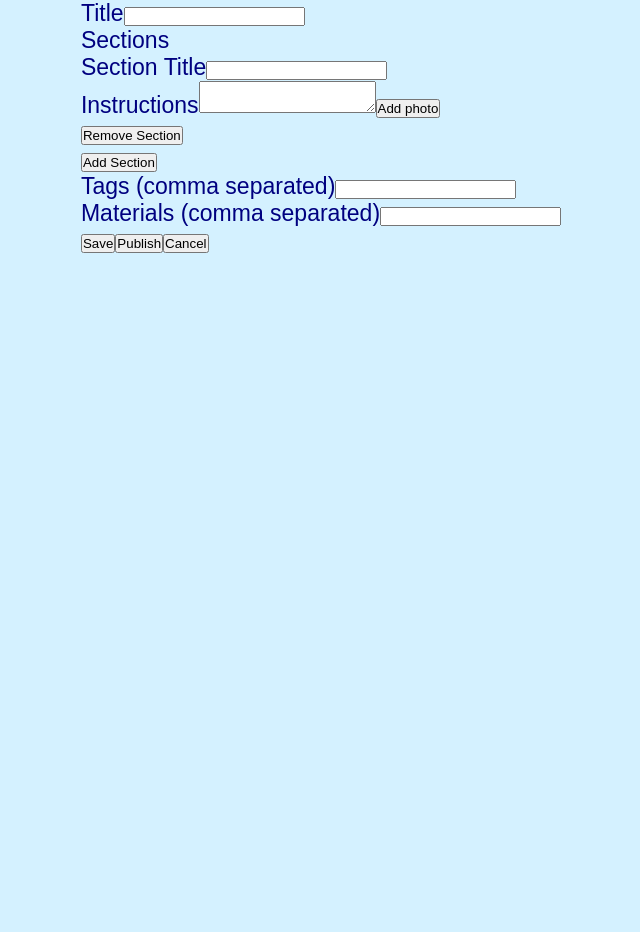
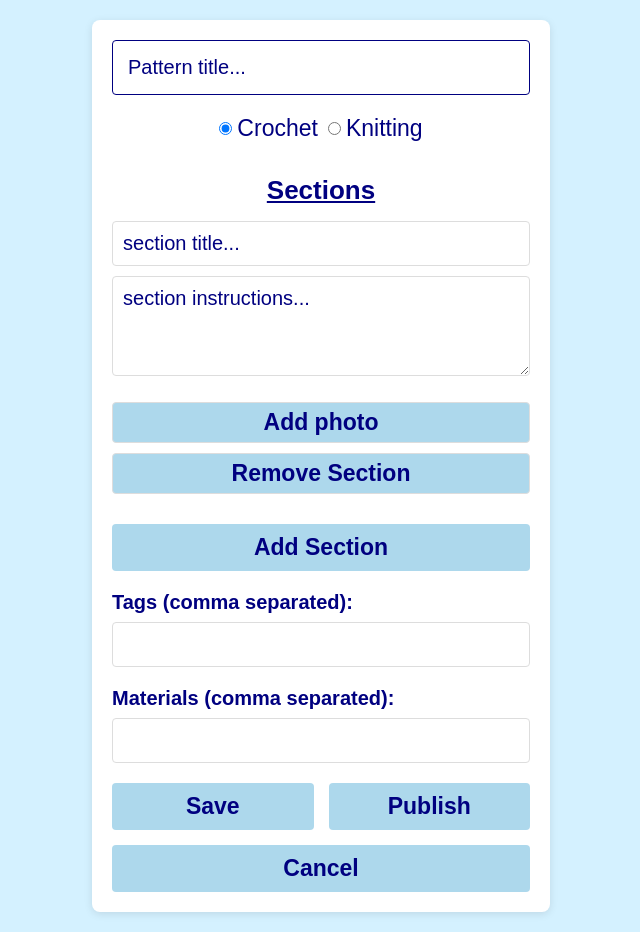
Before and after one commit to ldamps/YarnScapeApp, a React (Vite) app in the folder yarnscape-app/: page /create in a window 1280 px wide. Shown: the whole page, without its empty margins (319-959 px from the left). Before the commit the page ends 800 px from the top, so only its background shows below. Built offline with nearby package versions, Linux system fonts and the light colour scheme; no server answers; sample sign-in values are in the browser's storage.

Commit message:
create pattern styling

```diff
--- a/yarnscape-app/src/pages/Create.tsx
+++ b/yarnscape-app/src/pages/Create.tsx
@@ -14,6 +14,7 @@ interface Section {
 interface Pattern {
     id: string;
     title: string;
+    type: 'crochet' | 'knitting';
     sections: Section[];
     tags: string[];
     materials: string[];
@@ -29,6 +30,7 @@ const Create = () => {
     const [sections, setSections] = useState<Section[]>([{ title: '', instructions: '', photoUrl: '' }]);
     const [tags, setTags] = useState<string[]>([]);
     const [materials, setMaterials] = useState<string[]>([]);
+    const [patternType, setPatternType] = useState<'crochet' | 'knitting'>('crochet'); // default is crochet
 
     // Handle form input changes
     const handleTitleChange = (e: React.ChangeEvent<HTMLInputElement>) => {
@@ -58,6 +60,10 @@ const Create = () => {
         setSections(updatedSections);
     };
 
+    const handlePatternTypeChange = (e: React.ChangeEvent<HTMLInputElement>) => {
+        setPatternType(e.target.value as 'crochet' | 'knitting');
+    };
+
     // Submit the form
     const handleSubmit = async (e: React.FormEvent) => {
         e.preventDefault();
@@ -66,7 +72,7 @@ const Create = () => {
             // Save to Firestore
             //await firestore.collection('patterns').add(patternData);
             await addDoc(collection(db, 'my-patterns'), {
-                userId: user?.uid, title: title, sections: sections, tags: tags, materials: materials
+                userId: user?.uid, title: title, sections: sections, tags: tags, materials: materials, type: patternType
             })
             alert('Pattern added successfully!');
             // Reset form
@@ -74,6 +80,9 @@ const Create = () => {
             setSections([{ title: '', instructions: '', photoUrl: '' }]);
             setTags([]);
             setMaterials([]);
+            setPatternType('crochet');
+            // go to the design page
+            navigate('/design');
         } catch (error) {
             console.error('Error adding pattern: ', error);
         }
@@ -94,23 +103,30 @@ const Create = () => {
             <form onSubmit={handleSubmit}>
 
                 <div className="create-headerSection">
-                    <div>
-                        <label>Title</label>
-                        <input type="text" value={title} onChange={handleTitleChange} required />
+                    <div className="create-patternTitle">
+                        <input placeholder='Pattern title...' type="text" value={title} onChange={handleTitleChange} required />
+                    </div>
+                    <div className="create-patternType">
+                        <label>
+                            <input type="radio" name="patternType" value="crochet" checked={patternType === 'crochet'} onChange={handlePatternTypeChange} />
+                            Crochet
+                        </label>
+                        <label>
+                            <input type="radio" name="patternType" value="knitting" checked={patternType === 'knitting'} onChange={handlePatternTypeChange} />
+                            Knitting
+                        </label>
                     </div>
                 </div>
 
                 <div className="create-body-sections">
-                    <label>Sections</label>
+                    <label className="sectionLabel">Sections</label>
                     {sections.map((section, index) => (
                     <div key={index}>
                         <div>
-                            <label>Section Title</label>
-                            <input type="text" value={section.title} onChange={(e) => handleSectionChange(index, 'title', e.target.value)} required />
+                            <input type="text" placeholder='section title...' value={section.title} onChange={(e) => handleSectionChange(index, 'title', e.target.value)} required />
                         </div>
                         <div>
-                            <label>Instructions</label>
-                            <textarea value={section.instructions} onChange={(e) => handleSectionChange(index, 'instructions', e.target.value)} required />
+                            <textarea placeholder='section instructions...' value={section.instructions} onChange={(e) => handleSectionChange(index, 'instructions', e.target.value)} required />
                             <button>Add photo</button>
                         </div>
                         {/*
@@ -126,19 +142,23 @@ const Create = () => {
 
                 <div className="create-optional">
                     <div className="create-tags">
-                        <label>Tags (comma separated)</label>
+                        <label>Tags (comma separated): </label>
                         <input type="text" value={tags.join(', ')} onChange={handleTagChange} />
                     </div>
 
                     <div className="create-materials">
-                        <label>Materials (comma separated)</label>
+                        <label>Materials (comma separated): </label>
                         <input type="text" value={materials.join(', ')} onChange={handleMaterialsChange} />
                     </div>
                 </div>
 
-                <button type="submit">Save</button>
-                <button>Publish</button>
-                <button onClick={handleCancel}>Cancel</button>
+                <div className='createbuttons'>
+                    <div className='createbuttons-row'>
+                        <button type="submit">Save</button>
+                        <button>Publish</button>
+                    </div>
+                    <button onClick={handleCancel}>Cancel</button>
+                </div>
             </form>
         </div>
     );
--- a/yarnscape-app/src/pages/styles.css
+++ b/yarnscape-app/src/pages/styles.css
@@ -37,7 +37,7 @@
     --c-background-button: #3A3B3C;
     --c-background-focus: #8BAEc7;
     --c-background-hover: #A1B9D2;
-    --c-background-inputfocus: #E4EcF5;
+    --c-background-inputfocus: #808080;
 }
 
 /* Text size prefs (small/normal/large) */
@@ -602,6 +602,326 @@ Bottom nav styles */
 /*---------------------------------------------------
 Pattern Design styles */
 
+.design-container {
+    padding: 20px;
+}
+
+.design-header {
+    text-align: center;
+    margin-bottom: 30px;
+    font-size: var(--text-headersize);
+    color: var(--c-text-primary);
+}
+
+.design-body {
+    padding: 20px;
+    background-color: var(--c-background-primary);
+    border-radius: 8px;
+    box-shadow: 0 2px 8px rgba(0, 0, 0, 0.1);
+}
+
+.design-body .createPattern-button {
+    width: 100%;
+    background-color: var(--c-background-button);
+    color: var(--c-text-primary);
+    font-weight: bold;
+    padding: 10px 20px;
+    margin-bottom: 20px;
+    border: none;
+    font-size: var(--text-size);
+}
+
+.design-body button:hover {
+    background-color: var(--c-background-focus);
+}
+
+.design-body h3 {
+    font-size: var(--text-subheadersize);
+    margin-bottom: 10px;
+    color: var(--c-text-primary);
+}
+
+.myPattern-column {
+    display: flex;
+    flex-direction: column;
+    gap: 10px;
+    padding-top: 2%;
+    padding-bottom: 2%;
+}
+
+.myPattern-column ul {
+    list-style-type: none;
+    padding: 0;
+}
+
+.myPattern-item {
+    display: flex;
+    justify-content: space-between; /* Ensures the pattern title and buttons are spaced out */
+    align-items: center; /* Vertically centers the content */
+    padding: 10px;
+    border: 1px solid #ddd;
+    border-radius: 8px;
+    background-color: var(--c-background-primary);
+    box-shadow: 0 2px 5px rgba(0, 0, 0, 0.1);
+}
+
+/* Style for the pattern title */
+.myPattern-item span {
+    font-size: var(--text-size);
+    color: var(--c-text-primary);
+    font-weight: 500;
+    flex: 1; /* Allows the title to take up available space */
+}
+
+/* Container for the buttons to align them horizontally */
+.myPattern-columnbtns {
+    display: flex;
+    gap: 10px; /* Adds space between buttons */
+}
+
+/* Style for the buttons */
+.myPattern-columnbtns button {
+    background-color: var(--c-background-button);
+    color: var(--c-text-primary);
+    border: none;
+    padding: 8px 15px;
+    font-size: 14px;
+    cursor: pointer;
+    border-radius: 4px;
+    transition: background-color 0.3s ease;
+}
+
+.myPattern-columnbtns button:hover {
+    background-color: var(--c-background-focus);
+}
+
+/*---------------------------------------------------
+Create pattern styles */
+.create-container {
+    display: flex;
+    justify-content: center;
+    padding: 20px;
+    background-color: var(--c-background);
+}
+
+form {
+    width: 100%;
+    max-width: 800px;
+    background-color: var(--c-background-primary);
+    padding: 20px;
+    border-radius: 8px;
+    box-shadow: 0 2px 8px rgba(0, 0, 0, 0.1);
+}
+
+.create-headerSection {
+    display: flex;
+    flex-direction: column; /* Change from row to column */
+    gap: 20px; /* Adds space between the items */
+    margin-bottom: 8%;
+}
+
+.create-patternTitle input {
+    width: 100%;
+    padding: 15px;
+    font-size: var(--text-size-input);
+    color: var(--c-text-primary);
+    border: 1px solid #ddd;
+    border-radius: 4px;
+    border-color: var(--c-text-primary);
+    background-color: var(--c-background-primary);
+}
+
+.create-patternTitle input::placeholder {
+    color: var(--c-text-primary)
+}
+
+.create-patternTitle input:focus {
+    background-color: var(--c-background-inputfocus);
+}
+
+.create-patternType {
+    justify-content: center;
+    display: flex;
+    gap: 10px;
+}
+
+.create-patternType label {
+    display: flex;
+    align-items: center;
+    gap: 5px;
+    font-size: var(--text-size);
+    color: var(--c-text-primary);
+}
+
+.create-body-sections {
+    margin-bottom: 20px;
+}
+
+.sectionLabel {
+    display: block;
+    text-align: center;
+    font-weight: bold;
+    text-decoration: underline;
+    font-size: var(--text-headersize);
+    margin-top: 5px;
+    margin-bottom: 15px;
+}
+
+.create-body-sections > div {
+    margin-bottom: 20px;
+    font-size: var(--c-text-primary);
+}
+
+/* Section Title Styling */
+.create-body-sections input[type="text"] {
+    width: 100%;
+    padding: 10px;
+    font-size: var(--text-size-input);
+    border: 1px solid #ddd;
+    border-radius: 4px;
+    margin-bottom: 10px;
+    background-color: var(--c-background-primary);
+    color: var(--c-text-primary)
+}
+
+.create-body-sections input::placeholder {
+    color: var(--c-text-primary)
+}
+
+.create-body-sections input:focus {
+    background-color: var(--c-background-inputfocus);
+}
+
+/* Instructions Styling */
+.create-body-sections textarea {
+    width: 100%;
+    padding: 10px;
+    font-size: var(--text-size-input);
+    color: var(--c-text-primary);
+    background-color: var(--c-background-primary);
+    border: 1px solid #ddd;
+    border-radius: 4px;
+    height: 100px; /* Adjust the height of the textarea */
+    margin-bottom: 10px;
+}
+
+.create-body-sections textarea::placeholder {
+    color: var(--c-text-primary)
+}
+
+.create-body-sections textarea:focus {
+    background-color: var(--c-background-inputfocus);
+}
+
+/* Add photo button styling */
+.create-body-sections button {
+    background-color: var(--c-background-button);
+    border: 1px solid #ddd;
+    border-radius: 4px;
+    padding: 6px 12px;
+    cursor: pointer;
+    margin-top: 10px;
+    width: 100%;
+    color: var(--c-text-primary);
+    font-size: var(--text-size);
+    font-weight: bold;
+}
+
+.create-body-sections button:hover {
+    background-color: var(--c-background-focus);
+}
+
+.create-body-sections button[type="button"] {
+    background-color: var(--c-background-button);
+    color: var(--c-text-primary);
+    margin-top: 10px;
+}
+
+.create-body-sections button[type="button"]:hover {
+    background-color: var(--c-background-focus);
+}
+
+.create-body-sections > button {
+    padding: 10px 20px;
+    border: none;
+    border-radius: 4px;
+}
+
+.create-body-sections > button:hover {
+    background-color: var(--c-background-focus);
+}
+
+.create-optional {
+    display: flex;
+    flex-direction: column;
+    gap: 20px;
+    margin-top: 20px;
+}
+
+.create-optional label {
+    font-size: var(--text-size-input);
+    color: var(--c-text-primary);
+    font-weight: bold;
+    margin-bottom: 8px;
+    display: block;
+}
+
+.create-optional input[type="text"] {
+    color: var(--c-text-primary);
+    width: 100%;
+    padding: 10px;
+    font-size: var(--text-size-input);
+    border: 1px solid #ddd;
+    border-radius: 4px;
+    box-sizing: border-box;
+    background-color: var(--c-background-primary);
+    transition: border-color 0.3s ease;
+}
+
+.create-optional input[type="text"]:focus {
+    background-color: var(--c-background-inputfocus);
+}
+
+.createbuttons {
+    display: flex;
+    flex-direction: column;
+    gap: 15px;
+    margin-top: 20px;
+}
+
+.createbuttons .createbuttons-row {
+    display: flex;
+    gap: 15px;
+}
+
+.createbuttons button {
+    padding: 10px 20px;
+    font-size: var(--text-size);
+    border: none;
+    border-radius: 4px;
+    font-weight: bold;
+    cursor: pointer;
+    transition: background-color 0.3s ease, box-shadow 0.3s ease;
+}
+
+.createbuttons-row button {
+    width: 50%;
+}
+
+.createbuttons button[type="submit"] {
+    background-color: var(--c-background-button);
+    color: var(--c-text-primary);
+}
+
+.createbuttons button:not([type="submit"]) {
+    background-color: var(--c-background-button);
+    color: var(--c-text-primary);
+}
+
+.createbuttons button[onClick] {
+    background-color: var(--c-background-focus);
+    color: var(--c-text-primary);
+}
 
 
 /*---------------------------------------------------
@@ -632,7 +952,7 @@ Inventory management styles */
 /* Tools Section */
 .tools-inventory, .yarn-inventory {
     margin-bottom: 5%;
-    margin-left: 0%;
+    margin-left: 5%;
     margin-right: 0%;
     margin-top: 5%;
 }
@@ -659,7 +979,7 @@ h3 {
 }
 
 .addToolBtn:hover, .addYarnBtn:hover {
-    background-color: var(--c-background-inputfocus);
+    background-color: var(--c-background-focus);
 }
 
 /* Tool and Yarn Inventory List */
```
Also changed, not shown: yarnscape-app/src/pages/design.tsx (+5 -2 lines).
